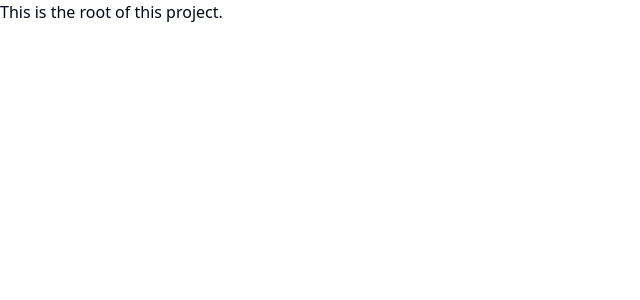
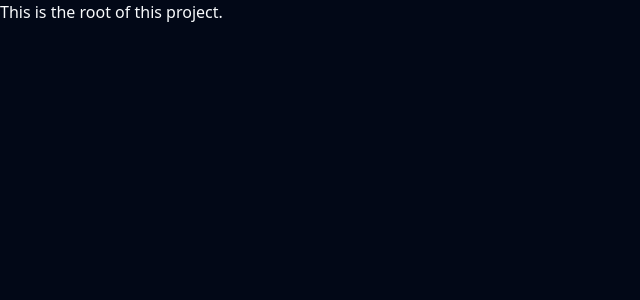
Before and after one commit to esanchezvz/frontend-challenges, a React (Vite) app: page / in a window 1280 px wide. Shown: the top 300 px of the page, without its empty margins (0-640 px from the left). Built offline with nearby package versions, Linux system fonts and the light colour scheme; a web font is replaced by a local one.

Commit message:
fix(tw): fixes tw implemantation

```diff
--- a/index.html
+++ b/index.html
@@ -1,6 +1,6 @@
 <!-- prettier-ignore -->
 <!DOCTYPE html>
-<html lang="es">
+<html lang="es" class="dark">
   <head>
     <meta charset="utf-8" />
     <link rel="icon" href="/src/assets/favicon.png" />
--- /dev/null
+++ b/postcss.config.js
@@ -0,0 +1,6 @@
+module.exports = {
+  plugins: {
+    tailwindcss: {},
+    autoprefixer: {},
+  },
+}
--- a/src/root.tsx
+++ b/src/root.tsx
@@ -1,5 +1,5 @@
 const Root = () => {
-  return <h1>This is the root of this project.</h1>
+  return <h1 className="">This is the root of this project.</h1>
 }
 
 export default Root
--- a/tailwind.config.js
+++ b/tailwind.config.js
@@ -1,7 +1,7 @@
 /** @type {import('tailwindcss').Config} */
-module.exports = {
+export default {
   darkMode: ['class'],
-  content: ['./src/**/*.{ts,tsx}'],
+  content: ['./src/**/*.{ts,tsx}', './index.html'],
   theme: {
     container: {
       center: true,
```
